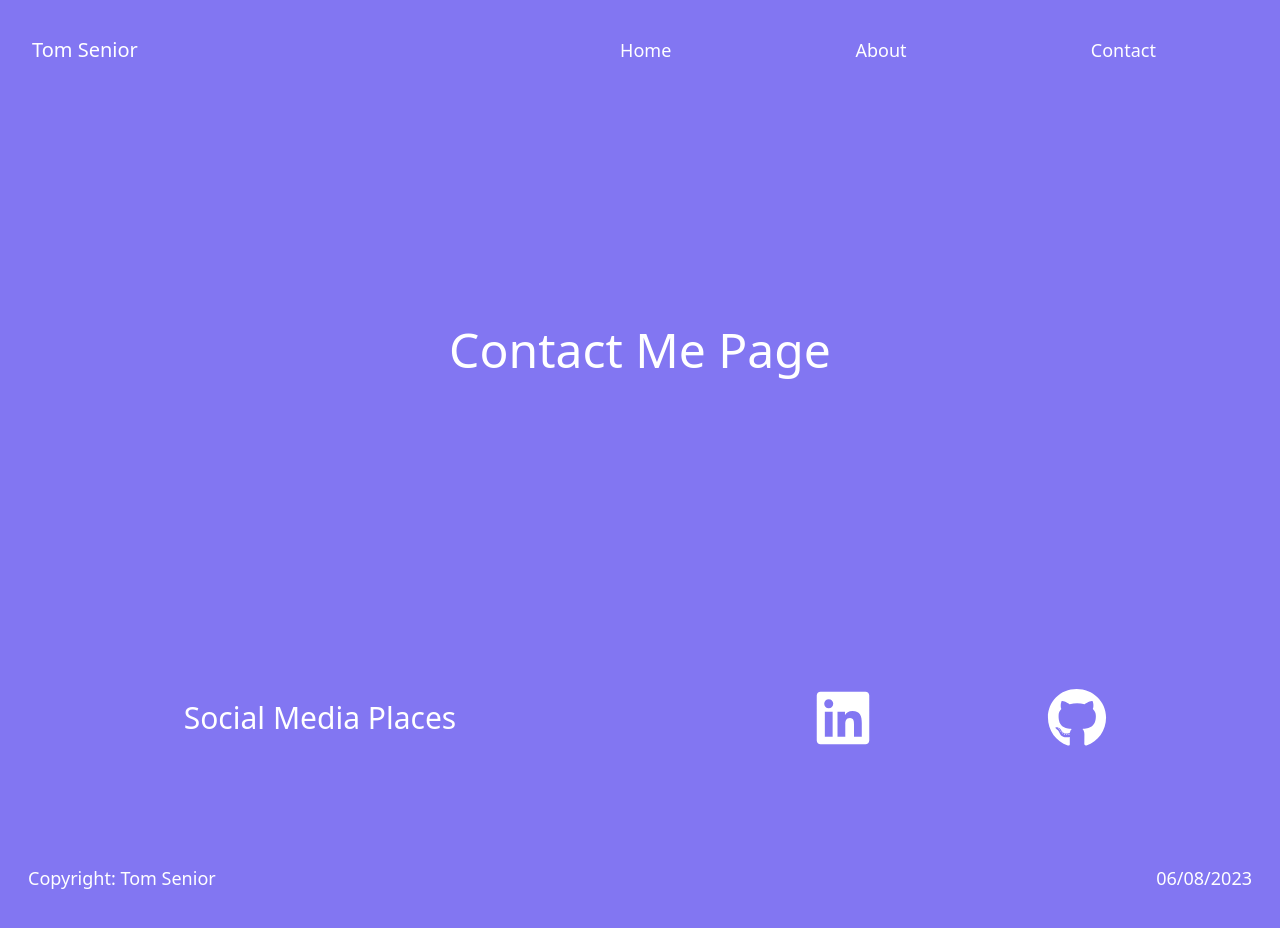
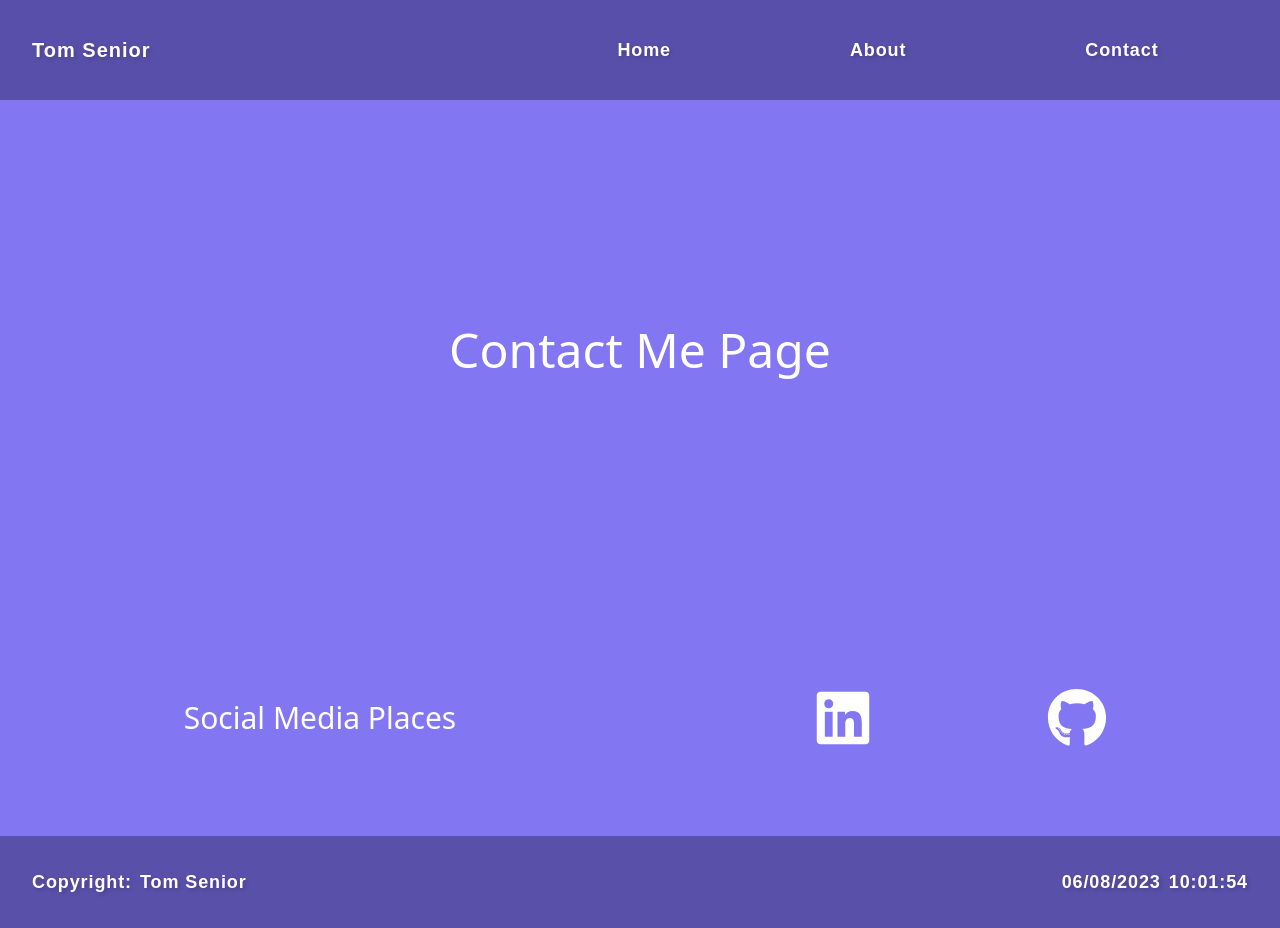
Before and after one commit to tomsenior20/React-Portfolio, a React (Create React App) app: page /contact in a window 1280 px wide. Built offline with nearby package versions, Linux system fonts and the light colour scheme.

Commit message:
font styles changed and sorted for nav and footer, bgd changes to stand out on scroll

```diff
--- a/src/components/footer.jsx
+++ b/src/components/footer.jsx
@@ -1,19 +1,23 @@
 import React, { useState, useEffect } from 'react'
+import '../static/footer.css'
 
 export default function Footer() {
     const [date, setDate] = useState('')
+    const [time, setTime] = useState('')
 
     useEffect(() => {
-        const updateLocalTime = () => {
+        const updateLocalTimeAndDate = () => {
             const now = new Date();
             // Sets the formatted string to GB timeZone
+            const formattedTime = now.toLocaleTimeString('EN-GB')
             const formattedDate = now.toLocaleDateString("EN-GB")
             setDate(formattedDate)
+            setTime(formattedTime)
         }
-        updateLocalTime()
+        updateLocalTimeAndDate()
         // Sets refresh timing of 1000
         const interval = setInterval(() => {
-            updateLocalTime();
+            updateLocalTimeAndDate();
         }, 1000);
 
         return () => clearInterval(interval)
@@ -21,11 +25,13 @@ export default function Footer() {
     }, []);
     return (
         <footer className="flex flex-row justify-between items-center p-4 w-full mt-auto">
-            <div className="flex items-center justify-center p-3">
-                <p className="text-white text-lg">Copyright: Tom Senior</p>
+            <div className="flex items-center justify-center md:flex-row flex-col p-3">
+                <p className="copyrightText text-white text-lg mx-1">Copyright:</p>
+                <p className="copyrightText text-white text-lg mx-1">Tom Senior</p>
             </div>
-            <div className="flex items-center justify-center p-3">
-                <p className="text-white text-lg">{date}</p>
+            <div className="flex md:flex-row flex-col items-center justify-center p-3">
+                <p className="footerTimeText text-white text-center text-lg mx-1">{date}</p>
+                <p className="footerTimeText text-white text-center text-lg mx-1 ">{time}</p>
             </div>
         </footer >
     )
--- a/src/components/nav.jsx
+++ b/src/components/nav.jsx
@@ -2,6 +2,7 @@ import React from 'react';
 import { FaBars, FaTimes } from 'react-icons/fa'
 import { useState } from 'react'
 import { Link } from 'react-router-dom'
+import '../static/nav.css'
 
 export default function Nav() {
     const [menuOpen, setMenuOpen] = useState(false);
@@ -15,7 +16,7 @@ export default function Nav() {
     return (
         <nav className="App top-0 fixed flex w-full justify-between p-5 items-center h-[100px]">
             <div className="flex justify-start w-4/5 sm:w-2/5 p-3">
-                <h1 className="text-xl text-white">Tom Senior</h1>
+                <h1 className="navTitle text-xl text-white">Tom Senior</h1>
             </div>
             <div className="hidden sm:block w-3/5 p-3">
                 <ul className="hidden md:flex flex-row justify-around">
--- /dev/null
+++ b/src/static/footer.css
@@ -0,0 +1,19 @@
+footer{
+    background:rgba(39, 34, 82, 0.45);
+}
+
+.copyrightText{
+    letter-spacing: 0.05em;
+    font-family: Arial, Helvetica, sans-serif;
+    line-height: 2;
+    text-shadow: 2px 2px 4px rgba(0, 0, 0, 0.2);
+    font-weight: 700;
+}
+
+.footerTimeText{
+    letter-spacing: 0.05em;
+    font-family: Arial, Helvetica, sans-serif;
+    line-height: 2;
+    text-shadow: 2px 2px 4px rgba(0, 0, 0, 0.2);
+    font-weight: 700;
+}
--- /dev/null
+++ b/src/static/nav.css
@@ -0,0 +1,19 @@
+nav{
+    background:rgba(39, 34, 82, 0.45);
+}
+
+.navTitle{
+    letter-spacing: 0.05em;
+    font-family: Arial, Helvetica, sans-serif;
+    line-height: 2;
+    text-shadow: 2px 2px 4px rgba(0, 0, 0, 0.2);
+    font-weight: 700;
+}
+
+nav a{
+    letter-spacing: 0.05em;
+    font-family: Arial, Helvetica, sans-serif;
+    line-height: 2;
+    text-shadow: 2px 2px 4px rgba(0, 0, 0, 0.2);
+    font-weight: 700;
+}
```
